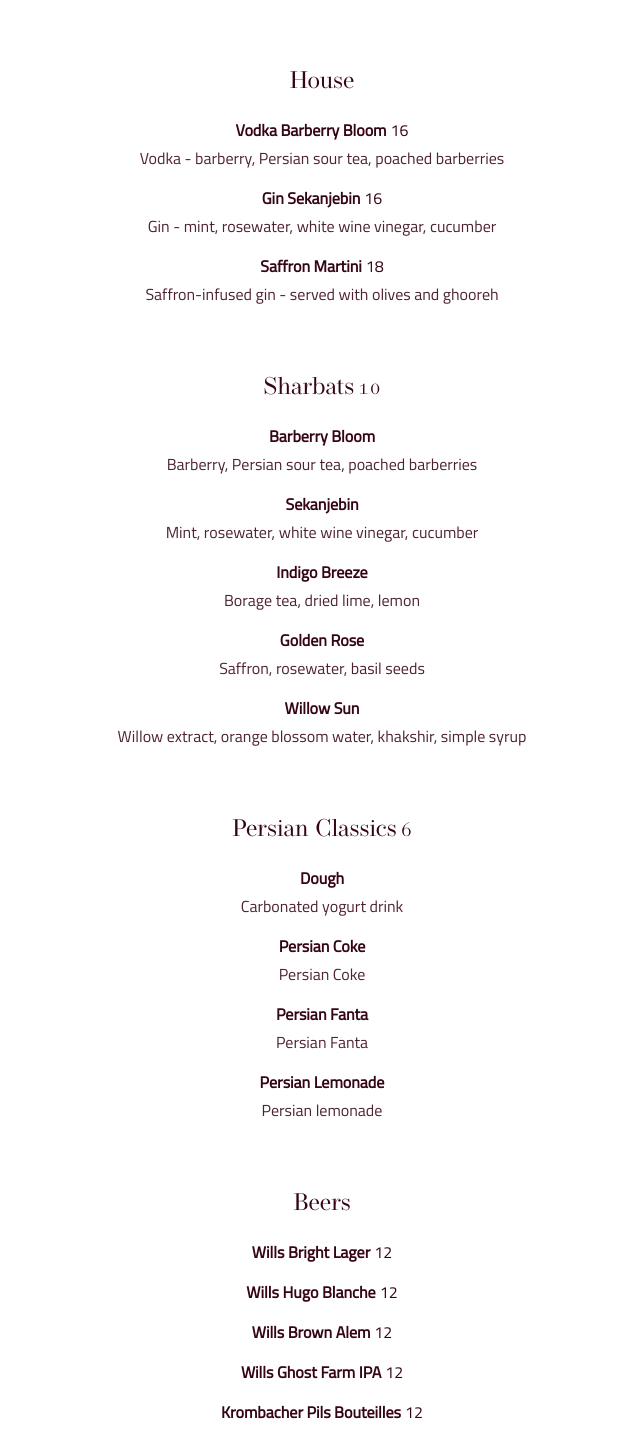
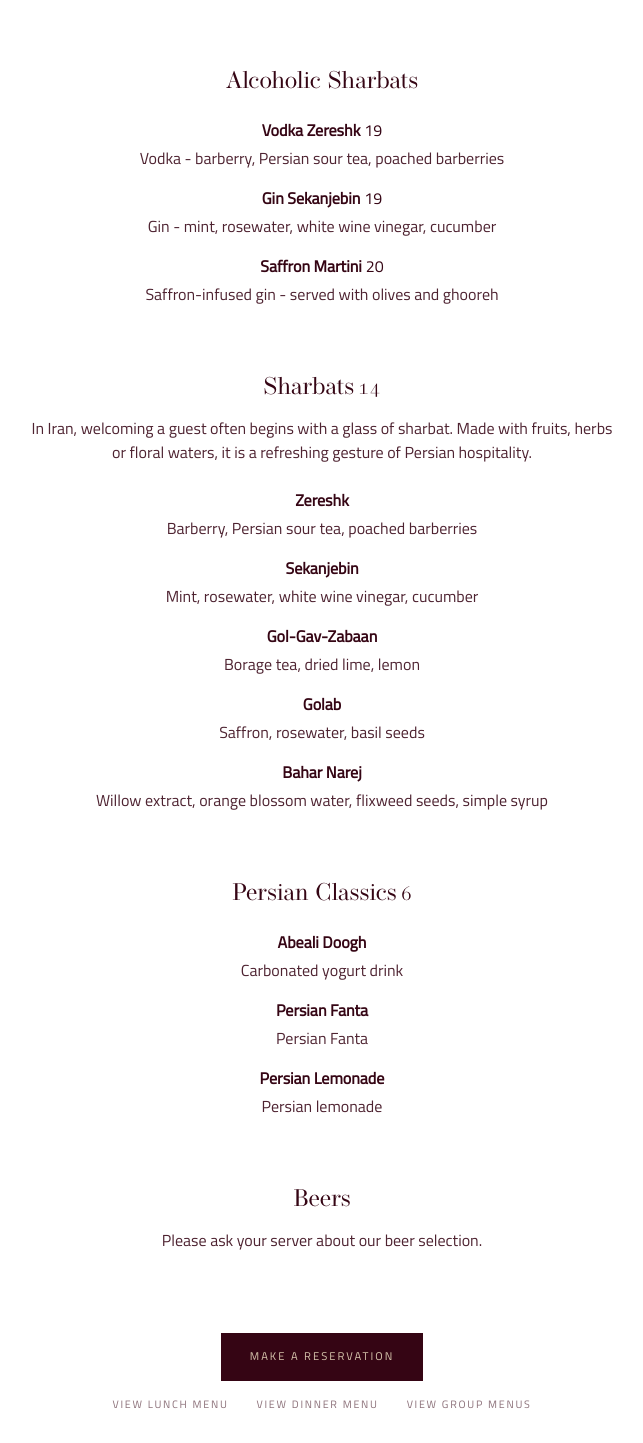
Before and after one commit to BOUS-Persian-Cuisine/website, a Next.js app: page /drinks-menu in a window 1280 px wide. Shown: the part 962-2405 px from the top of the page, without its empty margins (318-961 px from the left). Built offline with nearby package versions, Linux system fonts and the light colour scheme.

Commit message:
feat(menu): update drinks menu from revised PDF

```diff
--- a/src/pages/drinks-menu.tsx
+++ b/src/pages/drinks-menu.tsx
@@ -12,6 +12,8 @@ type DrinkItem = {
 type DrinkSection = {
   title: LocalizedText;
   price?: string;
+  intro?: LocalizedText;
+  note?: LocalizedText;
   items: DrinkItem[];
 };
 
@@ -44,7 +46,7 @@ const pageCopy: Record<
 const drinkSections: DrinkSection[] = [
   {
     title: { en: "BOUS Signatures", fr: "Signatures BOUS" },
-    price: "21",
+    price: "23",
     items: [
       {
         name: "A Persian Martini",
@@ -85,18 +87,19 @@ const drinkSections: DrinkSection[] = [
         name: "Yasi",
         description: {
           en: "Vodka - jasmine, strawberry, butter, micro arugula",
-          fr: "Vodka - jasmin, beurre à la fraise, micro-roquette",
+          fr: "Vodka - jasmin, fraise, beurre, micro-roquette",
         },
       },
       {
         name: "Shiraz Chai Daiquiri",
         description: {
-          en: "White rum - smoked tea, figs",
+          en: "Silver rum - smoked tea, figs",
           fr: "Rhum blanc - thé fumé, figues",
         },
       },
       {
         name: "Above Alborz",
+        price: "25",
         description: {
           en: "Exotic citrus gin - saffron cream, egg whites, fizz",
           fr: "Gin aux agrumes exotiques - crème au safran, blanc d'œuf, fizz",
@@ -105,11 +108,11 @@ const drinkSections: DrinkSection[] = [
     ],
   },
   {
-    title: { en: "House", fr: "Créations maison" },
+    title: { en: "Alcoholic Sharbats", fr: "Sharbats Alcoolisés" },
     items: [
       {
-        name: "Vodka Barberry Bloom",
-        price: "16",
+        name: "Vodka Zereshk",
+        price: "19",
         description: {
           en: "Vodka - barberry, Persian sour tea, poached barberries",
           fr: "Vodka - épine-vinette, thé aigre persan, épines-vinettes pochées",
@@ -117,7 +120,7 @@ const drinkSections: DrinkSection[] = [
       },
       {
         name: "Gin Sekanjebin",
-        price: "16",
+        price: "19",
         description: {
           en: "Gin - mint, rosewater, white wine vinegar, cucumber",
           fr: "Gin - menthe, eau de rose, vinaigre de vin blanc, concombre",
@@ -125,7 +128,7 @@ const drinkSections: DrinkSection[] = [
       },
       {
         name: "Saffron Martini",
-        price: "18",
+        price: "20",
         description: {
           en: "Saffron-infused gin - served with olives and ghooreh",
           fr: "Gin infusé au safran - servi avec olives et ghooreh",
@@ -135,10 +138,14 @@ const drinkSections: DrinkSection[] = [
   },
   {
     title: { en: "Sharbats", fr: "Sharbats" },
-    price: "10",
+    price: "14",
+    intro: {
+      en: "In Iran, welcoming a guest often begins with a glass of sharbat. Made with fruits, herbs or floral waters, it is a refreshing gesture of Persian hospitality.",
+      fr: "En Iran, l’accueil d’un invité commence souvent par un verre de sharbat. Préparé à base de fruits, d’herbes ou d’eaux florales, il est une expression rafraîchissante de l’hospitalité persane.",
+    },
     items: [
       {
-        name: "Barberry Bloom",
+        name: "Zereshk",
         description: {
           en: "Barberry, Persian sour tea, poached barberries",
           fr: "Épine-vinette, thé aigre persan, épines-vinettes pochées",
@@ -152,24 +159,24 @@ const drinkSections: DrinkSection[] = [
         },
       },
       {
-        name: "Indigo Breeze",
+        name: "Gol-Gav-Zabaan",
         description: {
           en: "Borage tea, dried lime, lemon",
           fr: "Tisane de bourrache, lime séchée, citron",
         },
       },
       {
-        name: "Golden Rose",
+        name: "Golab",
         description: {
           en: "Saffron, rosewater, basil seeds",
           fr: "Safran, eau de rose, graines de basilic",
         },
       },
       {
-        name: "Willow Sun",
+        name: "Bahar Narej",
         description: {
-          en: "Willow extract, orange blossom water, khakshir, simple syrup",
-          fr: "Extrait de saule, eau de fleur d’oranger, khakshir, sirop simple",
+          en: "Willow extract, orange blossom water, flixweed seeds, simple syrup",
+          fr: "Extrait de saule, eau de fleur d’oranger, graines de flixweed, sirop simple",
         },
       },
     ],
@@ -179,36 +186,29 @@ const drinkSections: DrinkSection[] = [
     price: "6",
     items: [
       {
-        name: "Dough",
+        name: "Abeali Doogh",
         description: {
           en: "Carbonated yogurt drink",
           fr: "Boisson gazeuse au yogourt",
         },
       },
       {
-        name: "Persian Coke",
-        description: { en: "Persian Coke", fr: "Coke perse" },
-      },
-      {
         name: "Persian Fanta",
-        description: { en: "Persian Fanta", fr: "Fanta perse" },
+        description: { en: "Persian Fanta", fr: "Fanta persane" },
       },
       {
         name: "Persian Lemonade",
-        description: { en: "Persian lemonade", fr: "Limonade perse" },
+        description: { en: "Persian lemonade", fr: "Limonade persane" },
       },
     ],
   },
   {
     title: { en: "Beers", fr: "Bières" },
-    items: [
-      { name: "Wills Bright Lager", price: "12" },
-      { name: "Wills Hugo Blanche", price: "12" },
-      { name: "Wills Brown Alem", price: "12" },
-      { name: "Wills Ghost Farm IPA", price: "12" },
-      { name: "Krombacher Pils Bouteilles", price: "12" },
-      { name: "Krombacher Pils 0.0% Bouteilles", price: "10" },
-    ],
+    note: {
+      en: "Please ask your server about our beer selection.",
+      fr: "Renseignez-vous auprès de votre serveur sur notre sélection de bières.",
+    },
+    items: [],
   },
 ];
 
@@ -262,6 +262,12 @@ export default function DrinksMenu() {
                 </span>
               ) : null}
             </h2>
+            {section.intro ? (
+              <p className="mx-auto mt-4 max-w-[65ch] text-center text-base leading-6 text-bous-burgundy/88">
+                {section.intro[language]}
+              </p>
+            ) : null}
+            {section.items.length > 0 ? (
               <ol className="mt-6 space-y-4">
                 {section.items.map((item) => (
                   <DrinkItemRow
@@ -271,6 +277,12 @@ export default function DrinksMenu() {
                   />
                 ))}
               </ol>
+            ) : null}
+            {section.note ? (
+              <p className="mx-auto mt-4 max-w-[65ch] text-center text-base leading-6 text-bous-burgundy/88">
+                {section.note[language]}
+              </p>
+            ) : null}
           </section>
         ))}
       </div>
```
Also changed, not shown: 1 other file (tests, documents, lock files or other folders). Lines whose indentation alone changed are shown as unchanged.
